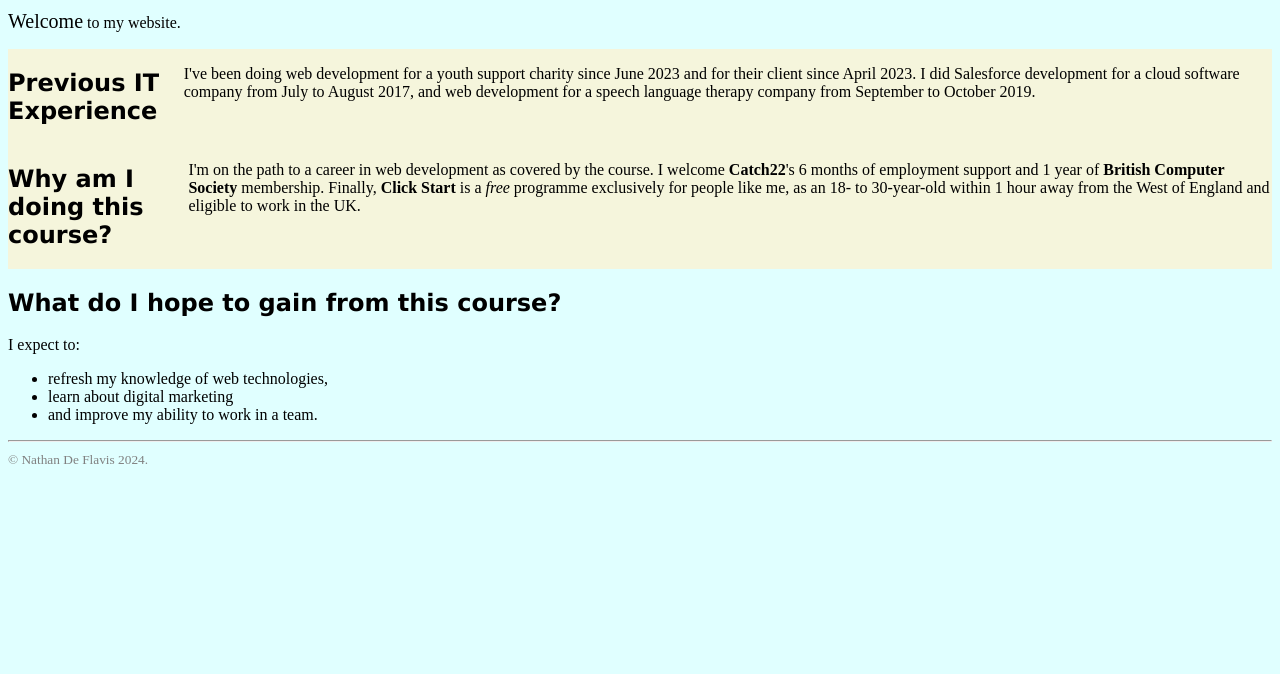
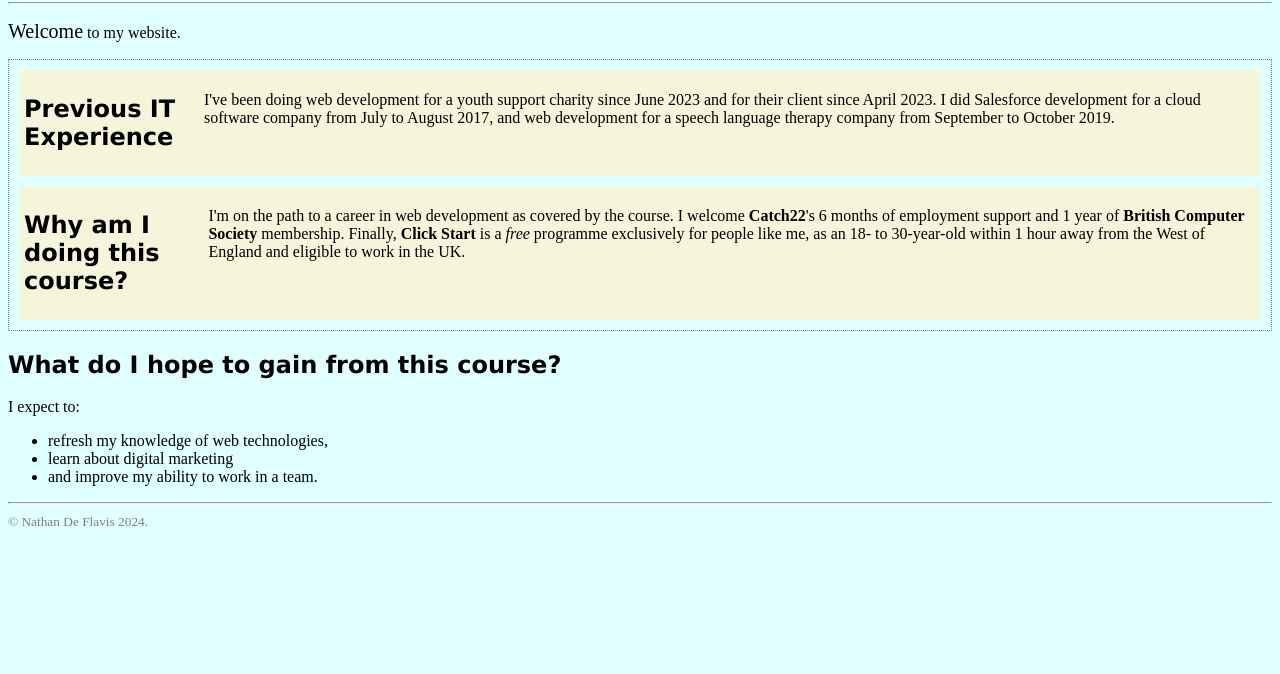
Before and after one commit to nathandeflavis/ClickStart, a plain HTML site: page index.html in a window 1280 px wide. Shown: the part 126-800 px from the top of the page. Drawn offline with Linux system fonts and the light colour scheme.

Commit message:
Padded divs and added border around flexboxes.

```diff
--- a/css/style.css
+++ b/css/style.css
@@ -5,6 +5,10 @@
 
 body {
     background-color:lightcyan;
+}
+
+div {
+    padding: 5px;
 }
 
 /*multiple elements*/
@@ -22,6 +26,9 @@ div.flexbox {
 }
 
 div.flexcolumn {
+    border-color: grey;
+    border-style: dotted;
+    border-width: 1px;
     display: flex;
     flex-direction: column;
 }
```
